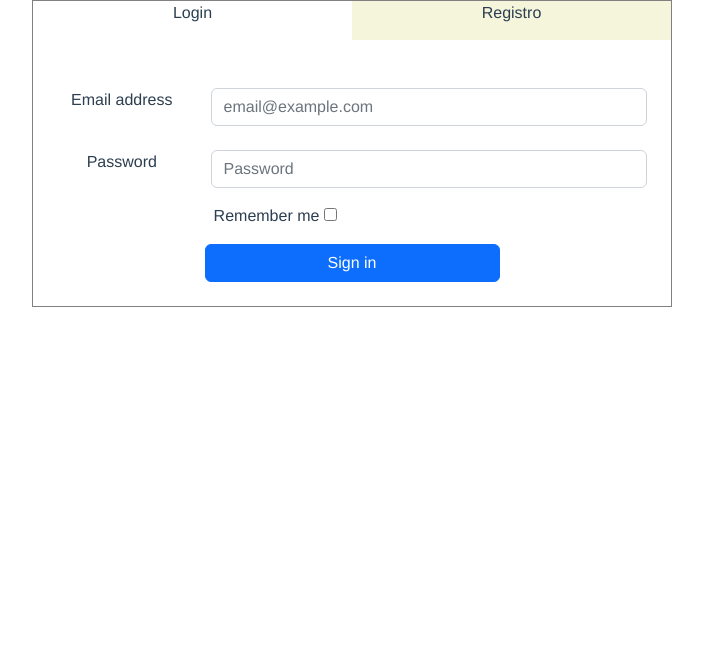
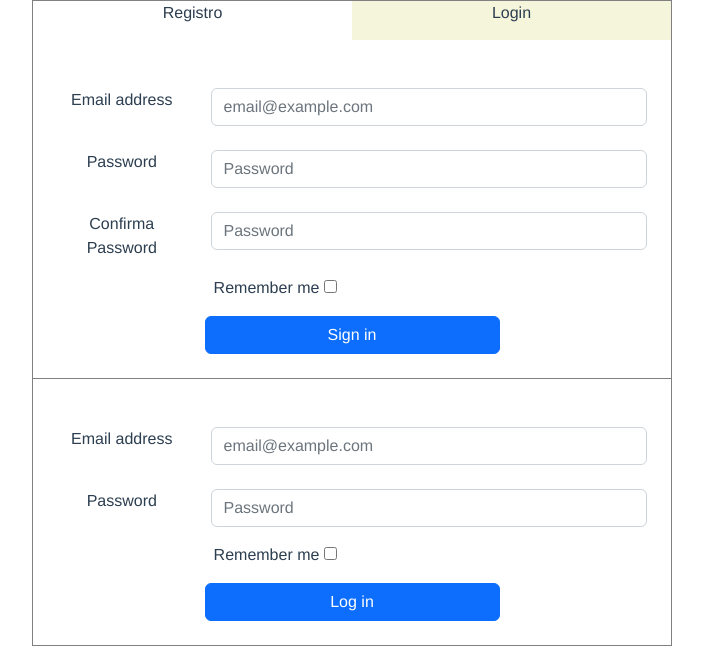
Before and after one commit to MelHern/frontemp, a Vue app: page /loginRegister in a window 1280 px wide. Shown: the top 660 px of the page, without its empty margins (288-991 px from the left). Built offline with nearby package versions, Linux system fonts and the light colour scheme.

Commit message:
login falta api

```diff
--- a/src/views/LoginRegisterView.vue
+++ b/src/views/LoginRegisterView.vue
@@ -1,8 +1,8 @@
 <template>
 <div>
     <div class="row" style="width:50%; border-top:1px solid grey;border-left:1px solid grey;border-right:1px solid grey;background-color:beige; height:40px;margin-left: auto; margin-right: auto;">
-        <div id="tablogin" class="col-6" style="background-color: white;" @click="cambiaTab()">Login</div>
-        <div id="tabregistro" class="col-6" @click="cambiaTab()">Registro</div>
+        <div id="tabregistro" class="col-6" style="background-color: white;" @click="cambiaTab">Registro</div>
+        <div id="tablogin" class="col-6" @click="cambiaTab">Login</div>
     </div>
  <div id="divregistro">
     <div id="cuerpo" class=" w-50 p-4" style="margin-left: auto; margin-right: auto; border-left: 1px solid grey ;border-right: 1px solid grey ; border-bottom: 1px solid grey ;">
@@ -17,7 +17,10 @@
     <div class="col-3"><label for="exampleDropdownFormPassword2">Password</label></div>
     <div class="col-9"><input v-model="password" type="password" class="form-control" id="exampleDropdownFormPassword2" placeholder="Password"></div>
   </div>
-
+  <div class="row mt-4">
+          <div class="col-3"><label for="exampleDropdownFormPassword2">Confirma Password</label></div>
+          <div class="col-9"><input v-model="password2" type="password" class="form-control" id="exampleDropdownFormPassword2" placeholder="Password"></div>
+        </div>
 
   <div class="row mt-3">
 
@@ -34,7 +37,36 @@
     </div>
 </div>
 
-<div id="divlogin"></div>
+<div id="divlogin">
+  <div id="cuerpo2" class=" w-50 p-4" style="margin-left: auto; margin-right: auto; border-left: 1px solid grey ;border-right: 1px solid grey ; border-bottom: 1px solid grey ;">
+
+        <div class="row mt-4">
+          <div class="col-3"><label for="exampleDropdownFormEmail2">Email address</label></div>
+          <div class="col-9"><input v-model="email" type="email" class="form-control" id="exampleDropdownFormEmail2" placeholder="email@example.com"></div>
+        </div>
+
+
+        <div class="row mt-4">
+          <div class="col-3"><label for="exampleDropdownFormPassword2">Password</label></div>
+          <div class="col-9"><input v-model="password" type="password" class="form-control" id="exampleDropdownFormPassword2" placeholder="Password"></div>
+        </div>
+
+
+        <div class="row mt-3">
+
+          <div class="col-9"><label class="" for="dropdownCheck2">
+            Remember me
+          </label> <input type="checkbox" name="remember" id="remember"></div>
+
+        </div>
+
+          <div class=" col-12 mt-3">
+              <button class="btn btn-primary w-50" style="margin-left:auto; margin-right: auto;" @click="login">Log in</button>
+          </div>
+
+          </div>
+
+</div>
 {{ email }}
 </div>
 </template>
@@ -44,6 +76,7 @@ import {principal} from '../store/principal';
 import {ref} from 'vue'
 
 const password = ref('');
+const password2 = ref('');
 const email = ref('');
 const store = principal();
 
@@ -106,7 +139,9 @@ const login=function(){
       console.log(store.token);
   }
 
-  const cambiaTab= function(e){
+  const cambiaTab= function(e:Event){
+
+    console.log(e);
     let targetId = e.currentTarget.id;
 
     if(targetId == "tabregistro" ){
```
